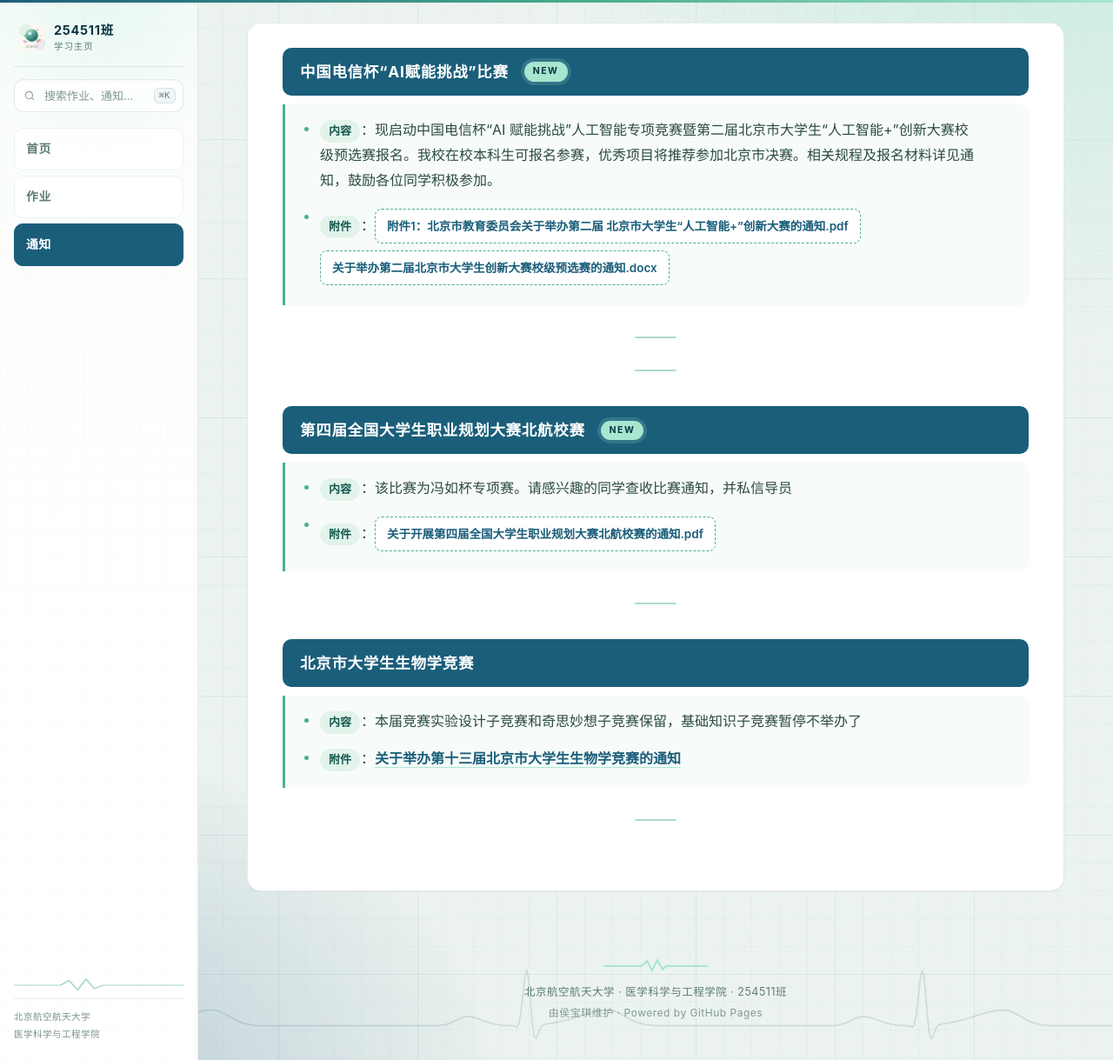
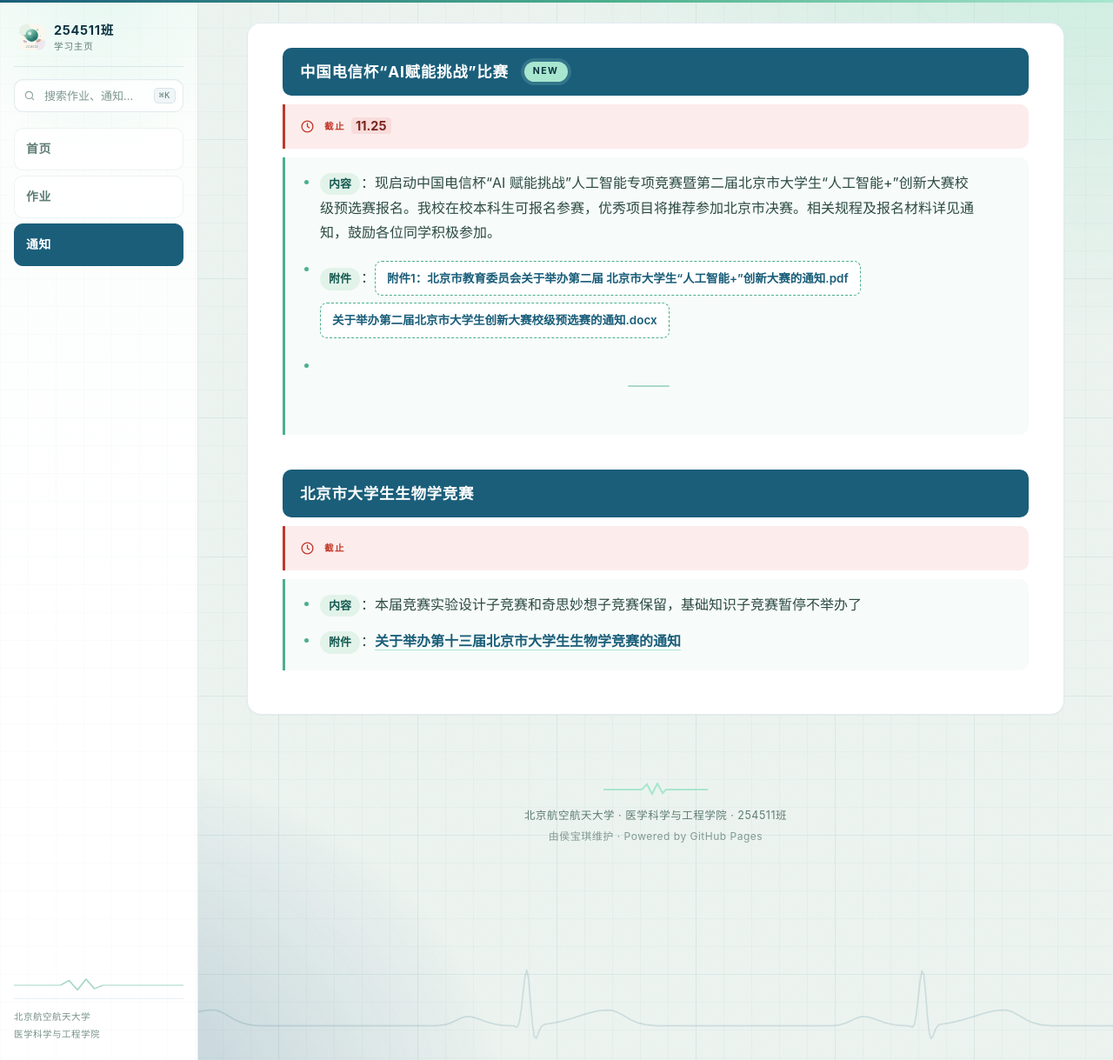
Before and after one commit to BertAGT/254511-Notifications, a Jekyll site: the page built from notices.md, in a window 1280 px wide and 1219 px high. Shown: the whole window at 87% size. Built offline with Jekyll 4.4.1, drawn with Linux system fonts in a browser that asks for light colours.

Commit message:
Update notices.md

```diff
--- a/notices.md
+++ b/notices.md
@@ -7,19 +7,12 @@ nav: notices
 # 📢 中国电信杯“AI赋能挑战”比赛 **NEW**
 - **内容**：现启动中国电信杯“AI 赋能挑战”人工智能专项竞赛暨第二届北京市大学生“人工智能+”创新大赛校级预选赛报名。我校在校本科生可报名参赛，优秀项目将推荐参加北京市决赛。相关规程及报名材料详见通知，鼓励各位同学积极参加。
 - **附件**：[附件1：北京市教育委员会关于举办第二届 北京市大学生“人工智能+”创新大赛的通知.pdf](files/d47b09512b.pdf)[关于举办第二届北京市大学生创新大赛校级预选赛的通知.docx](files/bee91de4b4.docx)
-
----
-
----
-
-# 📢 第四届全国大学生职业规划大赛北航校赛 **NEW**
-- **内容**：该比赛为冯如杯专项赛。请感兴趣的同学查收比赛通知，并私信导员
-- **附件**：[关于开展第四届全国大学生职业规划大赛北航校赛的通知.pdf](files/5904551225.pdf)
-
+- **ddl**：11.25
+-
 ---
 
 # 📢 北京市大学生生物学竞赛
 - **内容**：本届竞赛实验设计子竞赛和奇思妙想子竞赛保留，基础知识子竞赛暂停不举办了
 - **附件**：[关于举办第十三届北京市大学生生物学竞赛的通知](https://jw.beijing.gov.cn/gjc/tzgg_15688/202610/t20261010_4895831.html)
-
+- **ddl**：
 ---
```
